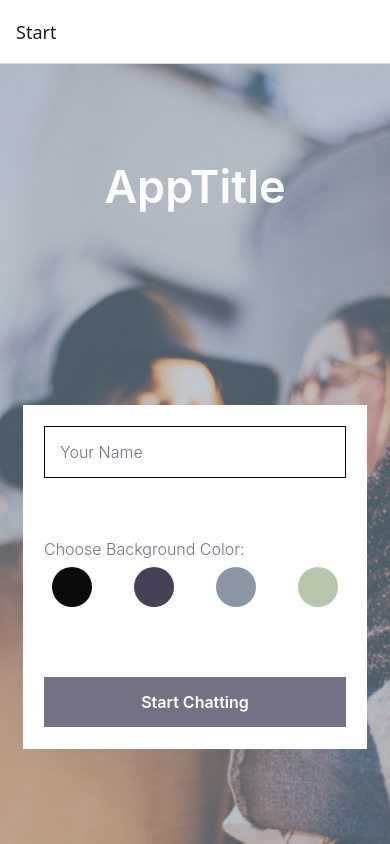
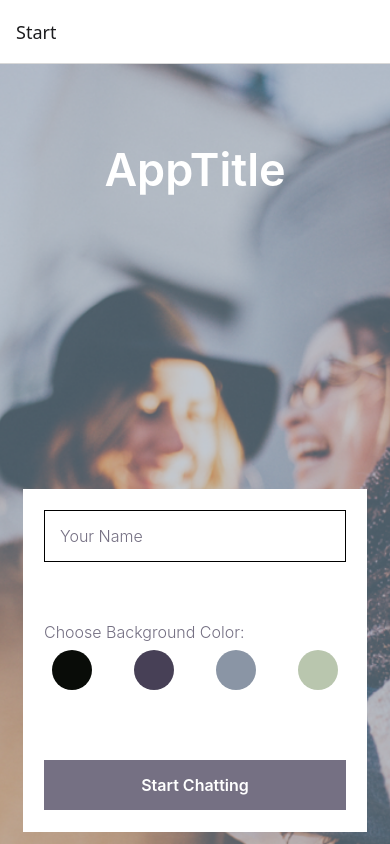
Before and after one commit to rob-cost/CF-ChatApp, a React Native app: screen /Start in a window 390 px wide. Built offline with nearby package versions, Linux system fonts and the light colour scheme.

Commit message:
Updated positioning title

```diff
--- a/components/Start.js
+++ b/components/Start.js
@@ -19,8 +19,10 @@ const Screen1 = ({ navigation }) => {
       style={styles.background}
       source={require("../assets/background.png")}
     >
-      <Text style={styles.title}>AppTitle</Text>
-      <View style={styles.container}>
+      <View style={styles.titleContainer}>
+        <Text style={styles.title}>AppTitle</Text>
+      </View>
+      <View style={styles.bottomContainer}>
         <View style={styles.textInputContainer}>
           <TextInput
             style={styles.textInput}
@@ -37,6 +39,7 @@ const Screen1 = ({ navigation }) => {
             {colors.map((col) => {
               return (
                 <TouchableOpacity
+                  key={col}
                   style={[
                     styles.colorButton,
                     { backgroundColor: col },
@@ -73,7 +76,12 @@ const styles = StyleSheet.create({
     width: "100%",
     height: "100%",
     alignItems: "center",
-    justifyContent: "space-around",
+    justifyContent: "space-between",
+  },
+
+  titleContainer: {
+    alignItems: "center",
+    margin: "20%",
   },
 
   title: {
@@ -82,12 +90,13 @@ const styles = StyleSheet.create({
     color: "#FFFFFF",
   },
 
-  container: {
+  bottomContainer: {
     height: "44%",
     width: "88%",
-    justifyContent: "center",
+    justifyContent: "flex-start",
     alignItems: "center",
     backgroundColor: "white",
+    margin: 12,
   },
 
   textInputContainer: {
```
